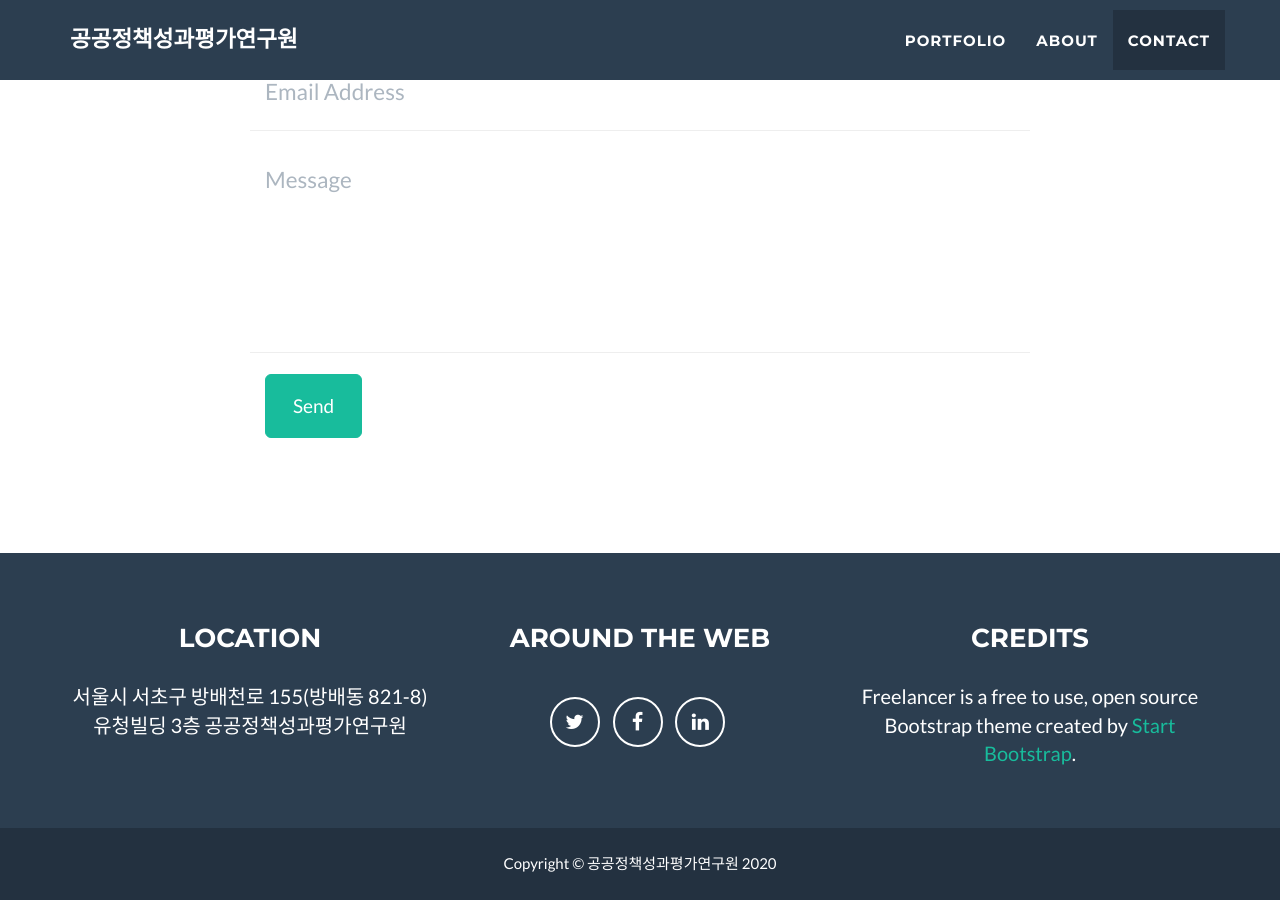
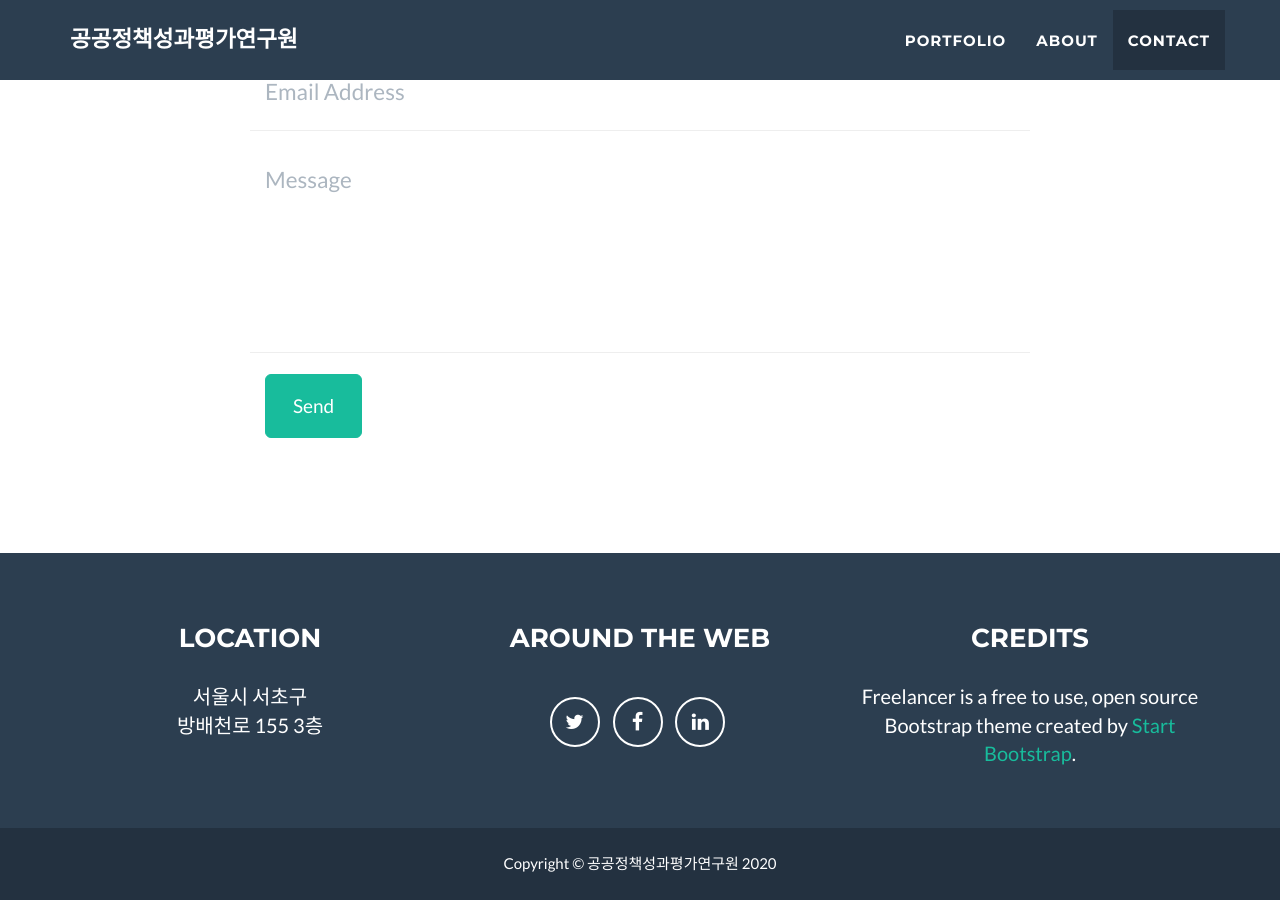
Before and after one commit to 3pei39/3pei39.github.io, a Jekyll site: the page built from _posts/2014-07-18-project-1.markdown, in a window 1280 px wide and 900 px high, scrolled down 2485 px. Built offline with Jekyll 4.4.1, drawn with Linux system fonts in a browser that asks for light colours.

Commit message:
Update _config.yml

```diff
--- a/_config.yml
+++ b/_config.yml
@@ -48,8 +48,8 @@ social:
 
 # Postal address (add as many lines as necessary)
 address:
-  - line: 서울시 서초구 방배천로 155(방배동 821-8)
-  - line: 유청빌딩 3층 공공정책성과평가연구원
+  - line: 서울시 서초구
+  - line: 방배천로 155 3층
 
 # Credits content
 credits: 'Freelancer is a free to use, open source Bootstrap theme created by <a href="http://startbootstrap.com">Start Bootstrap</a>.'
```
